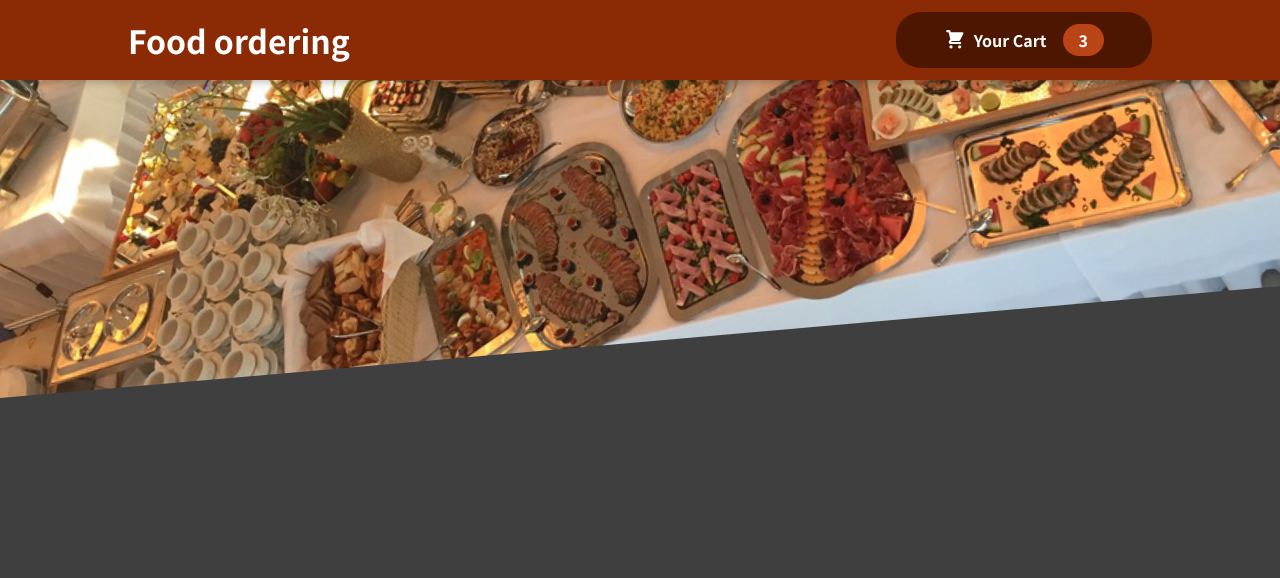
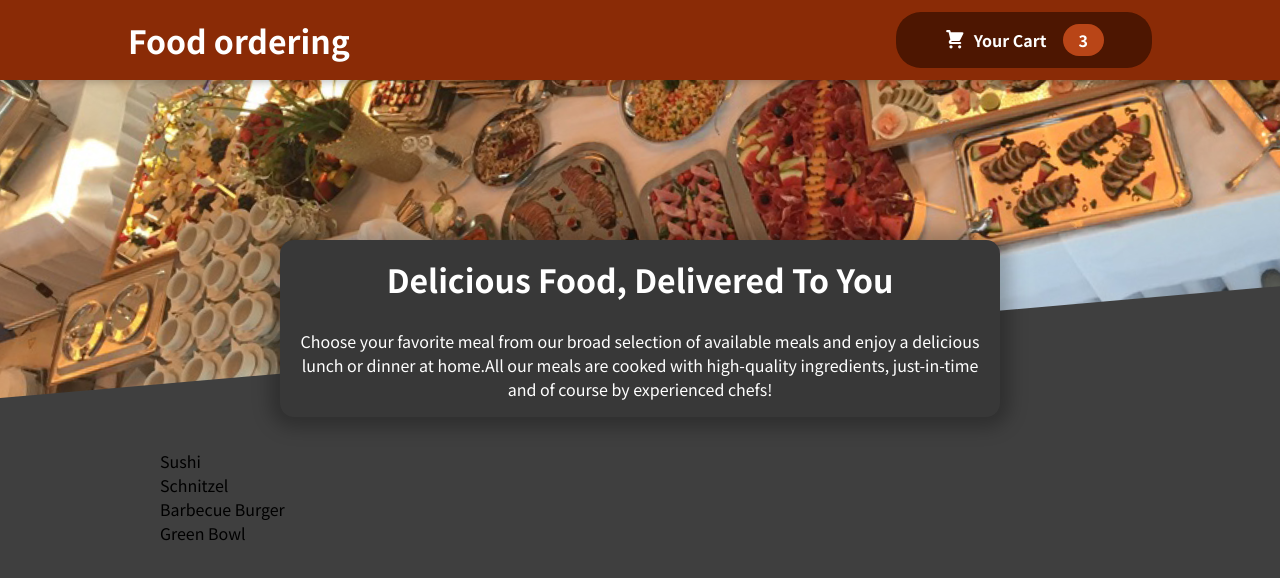
Before and after one commit to youn0808/react-food-ordering-web, a React (Create React App) app: page / in a window 1280 px wide. Shown: the top 578 px of the page. Built offline with nearby package versions, Linux system fonts and the light colour scheme.

Commit message:
adding meals

```diff
--- a/src/App.js
+++ b/src/App.js
@@ -1,7 +1,16 @@
+import { Fragment } from "react";
+import Meals from "./component/Meals/Meals";
 import Header from "./component/Layout/Header";
 
 function App() {
-  return <Header />;
+  return (
+    <Fragment>
+      <Header />
+      <main>
+        <Meals />
+      </main>
+    </Fragment>
+  );
 }
 
 export default App;
--- /dev/null
+++ b/src/component/Meals/AvailableMeals.js
@@ -0,0 +1,40 @@
+import classes from "./AvailableMeals.module.css";
+
+const DUMMY_MEALS = [
+  {
+    id: "m1",
+    name: "Sushi",
+    description: "Finest fish and veggies",
+    price: 22.99,
+  },
+  {
+    id: "m2",
+    name: "Schnitzel",
+    description: "A german specialty!",
+    price: 16.5,
+  },
+  {
+    id: "m3",
+    name: "Barbecue Burger",
+    description: "American, raw, meaty",
+    price: 12.99,
+  },
+  {
+    id: "m4",
+    name: "Green Bowl",
+    description: "Healthy...and green...",
+    price: 18.99,
+  },
+];
+
+const AvailableMeals = (props) => {
+  const mealList = DUMMY_MEALS.map((meal) => <li>{meal.name}</li>);
+
+  return (
+    <section className={classes.meals}>
+      <ul>{mealList}</ul>
+    </section>
+  );
+};
+
+export default AvailableMeals;
--- /dev/null
+++ b/src/component/Meals/AvailableMeals.module.css
@@ -0,0 +1,24 @@
+.meals {
+  max-width: 60rem;
+  width: 90%;
+  margin: 2rem auto;
+  animation: meals-appear 1s ease-out forwards;
+}
+
+.meals ul {
+  list-style: none;
+  margin: 0;
+  padding: 0;
+}
+
+@keyframes meals-appear {
+  from {
+    opacity: 0;
+    transform: translateY(3rem);
+  }
+
+  to {
+    opacity: 1;
+    transform: translateY(0);
+  }
+}
--- /dev/null
+++ b/src/component/Meals/Meals.js
@@ -0,0 +1,15 @@
+import React, { Fragment } from "react";
+
+import AvailableMeals from "./AvailableMeals";
+import MealsSummary from "./MealsSummary";
+
+const Meals = () => {
+  return (
+    <Fragment>
+      <MealsSummary />
+      <AvailableMeals />
+    </Fragment>
+  );
+};
+
+export default Meals;
--- /dev/null
+++ b/src/component/Meals/MealsSummary.js
@@ -0,0 +1,19 @@
+import classes from "./MealsSummary.module.css";
+const MealsSummary = (params) => {
+  return (
+    <div className={classes.summary}>
+      <h2>Delicious Food, Delivered To You</h2>
+      <span>
+        Choose your favorite meal from our broad selection of available meals
+        and enjoy a delicious lunch or dinner at home.
+      </span>
+
+      <span>
+        All our meals are cooked with high-quality ingredients, just-in-time and
+        of course by experienced chefs!
+      </span>
+    </div>
+  );
+};
+
+export default MealsSummary;
--- /dev/null
+++ b/src/component/Meals/MealsSummary.module.css
@@ -0,0 +1,18 @@
+.summary {
+  text-align: center;
+  max-width: 45rem;
+  width: 90%;
+  margin: auto;
+  margin-top: -10rem;
+  position: relative;
+  background-color: #383838;
+  color: white;
+  border-radius: 14px;
+  padding: 1rem;
+  box-shadow: 0 1px 18px 10px rgba(0, 0, 0, 0.25);
+}
+
+.summary h2 {
+  font-size: 2rem;
+  margin-top: 0;
+}
```
